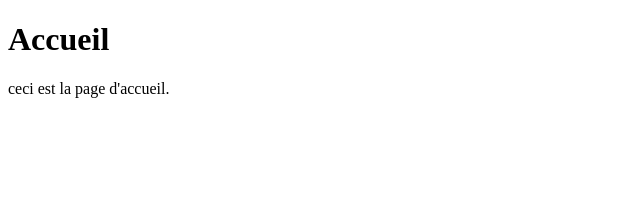
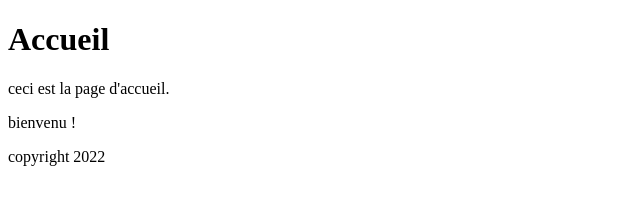
Before and after one commit to noahgraveline/git-test-cnam-2022, a plain HTML site: page index.html in a window 1280 px wide. Shown: the whole page, without its empty margins (0-640 px from the left). Drawn offline with Linux system fonts and the light colour scheme.

Commit message:
création du pied de page de la page d'accueil
création d'une balise sémantique footer.
ajout du copyright.

```diff
--- a/index.html
+++ b/index.html
@@ -9,5 +9,7 @@
 <body>
     <h1>Accueil</h1>
     <p>ceci est la page d'accueil.</p>
+    <p>bienvenu !</p>
+    <footer>copyright 2022</footer>
 </body>
 </html>
```
